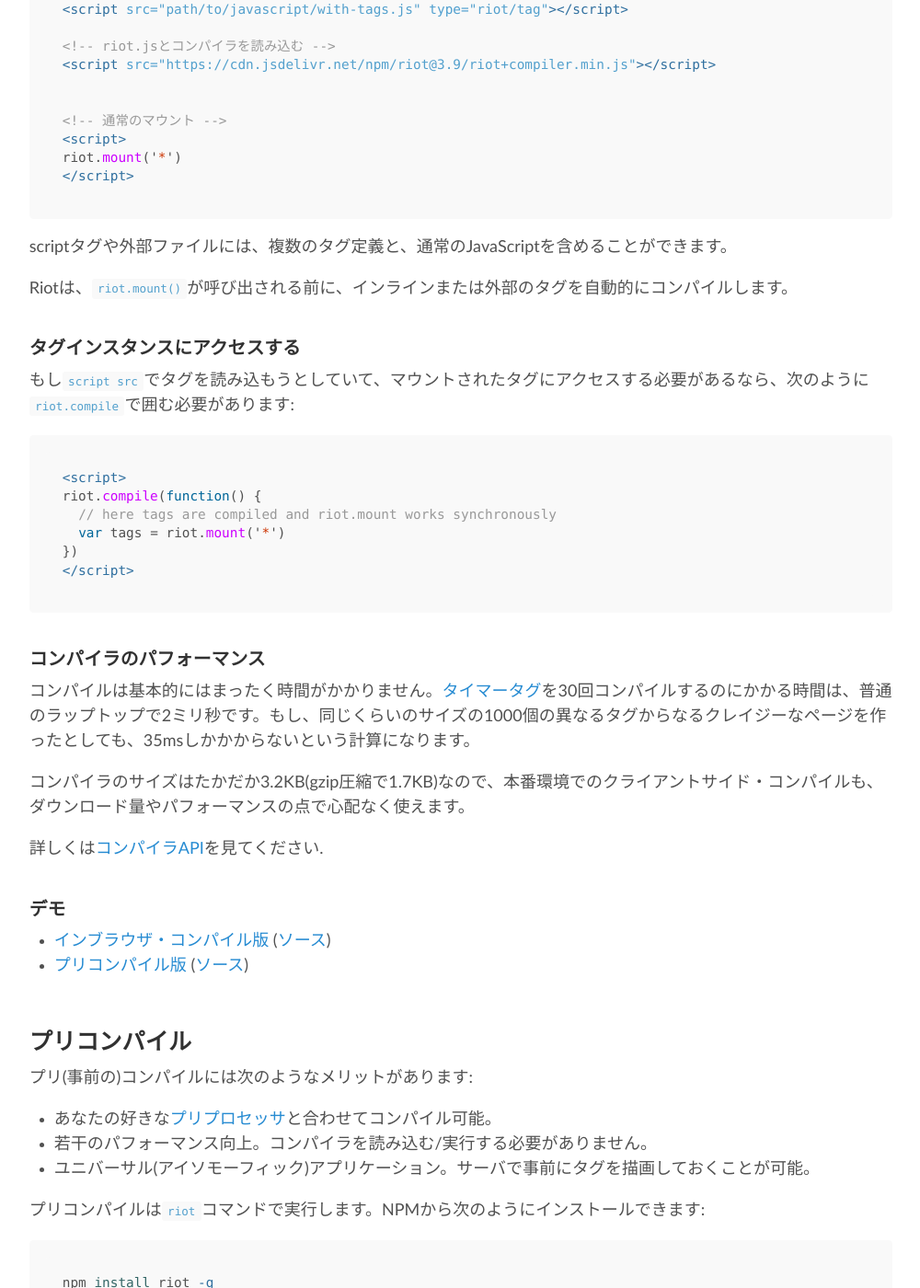
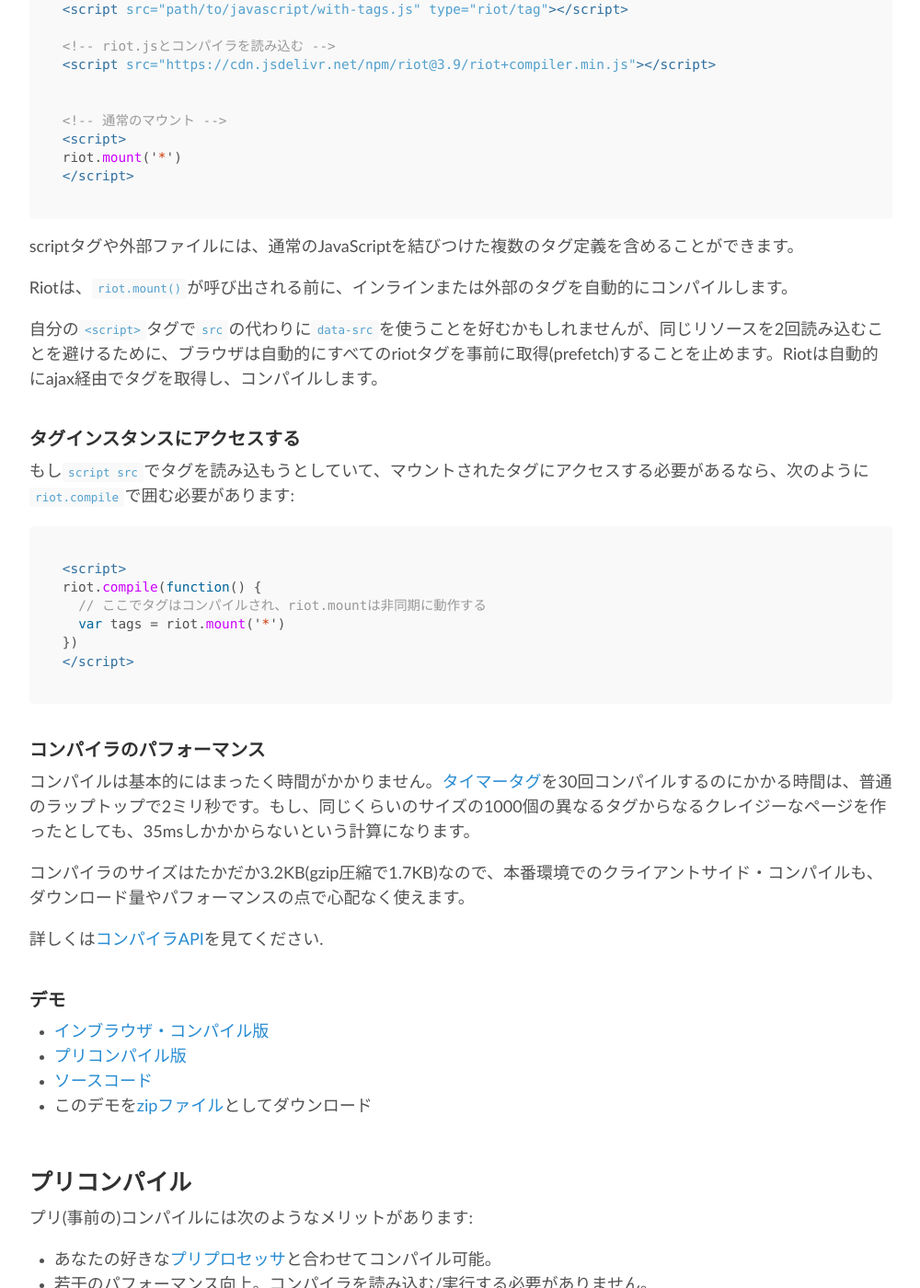
Before and after one commit to riot/riot.github.io, a Jekyll site: the page built from ja/guide/compiler.md, in a window 1280 px wide and 1400 px high, scrolled down 780 px. Shown: the whole window at 92% size, without its empty margins (139-1139 px from the left). Built offline with Jekyll 4.4.1, drawn with Linux system fonts in a browser that asks for light colours; nearby versions of some CDN libraries; some of the changed text lies outside the part shown.

Commit message:
updated: ja/guild/compiler page to the latest one, removed: extra newlines

````diff
--- a/ja/guide/compiler.md
+++ b/ja/guide/compiler.md
@@ -35,18 +35,19 @@
 </script>
 ```
 
-scriptタグや外部ファイルには、複数のタグ定義と、通常のJavaScriptを含めることができます。
+scriptタグや外部ファイルには、通常のJavaScriptを結びつけた複数のタグ定義を含めることができます。
 
 Riotは、`riot.mount()`が呼び出される前に、インラインまたは外部のタグを自動的にコンパイルします。
 
+自分の`<script>`タグで`src`の代わりに`data-src`を使うことを好むかもしれませんが、同じリソースを2回読み込むことを避けるために、ブラウザは自動的にすべてのriotタグを事前に取得(prefetch)することを止めます。Riotは自動的にajax経由でタグを取得し、コンパイルします。
+
 ### タグインスタンスにアクセスする
-
 もし`script src`でタグを読み込もうとしていて、マウントされたタグにアクセスする必要があるなら、次のように`riot.compile`で囲む必要があります:
 
 ``` html
 <script>
 riot.compile(function() {
-  // here tags are compiled and riot.mount works synchronously
+  // ここでタグはコンパイルされ、riot.mountは非同期に動作する
   var tags = riot.mount('*')
 })
 </script>
@@ -63,8 +64,10 @@
 
 ### デモ
 
-- [インブラウザ・コンパイル版](http://riotjs.com/examples/todo-app/) ([ソース](https://github.com/riot/examples/tree/gh-pages/todo-app))
-- [プリコンパイル版](http://riotjs.com/examples/todo-app-precompiled/) ([ソース](https://github.com/riot/examples/tree/gh-pages/todo-app-precompiled))
+- [インブラウザ・コンパイル版](http://riotjs.com/examples/todo-app/)
+- [プリコンパイル版](http://riotjs.com/examples/todo-app-precompiled/)
+- [ソースコード](https://github.com/riot/examples/tree/gh-pages/todo-app)
+- このデモを[zipファイル](https://github.com/riot/examples/archive/gh-pages.zip)としてダウンロード
 
 
 
@@ -162,13 +165,13 @@
 export default {
   from: 'tags/src',
   to: 'tags/dist',
-  // files extension
+  // ファイル拡張子
   ext: 'foo',
-  // html parser
+  // htmlパーサ
   template: 'foo',
-  // js parser
+  // jsパーサ
   type: 'baz',
-  // css parser
+  // cssパーサ
   style: 'bar',
   parsers: {
     html: {
@@ -181,8 +184,8 @@
       baz: (js, opts, url) => require('baz').compile(js),
     },
   },
-  // special options that may be used to extend
-  // the default riot parsers options
+  // デフォルトのriot parsersオプションを拡張するために
+  // 使用できる特別なオプション
   parserOptions: {
     js: {},
     template: {},
@@ -232,7 +235,7 @@
 riot --type coffee --expr source.tag
 ```
 
-`--expr`引数は、テンプレート変数(expression)の中でもプリプロセッサを使うことを指定します。"coffee"のエイリアスとして、"cs"を使うこともできます。CoffeeScriptで書かれたタグの例です:
+`--expr`引数は、テンプレート変数(expression)の中でもプリプロセッサを使うことを指定します。"coffee"のエイリアスとして、"cs"を使うこともできます。これはCoffeeScriptで書かれたタグの例です:
 
 ``` javascript
 <kids>
@@ -249,7 +252,7 @@
 </kids>
 ```
 
-`each`属性もCoffeeScriptになっていますね。なお、CoffeeScriptがあなたのマシンにインストールされていることが必要です:
+`each`属性もCoffeeScriptになっていますね。なお、CoffeeScriptがあなたのマシンにインストールされている必要があります:
 
 ``` sh
 npm install coffee-script -g
@@ -273,7 +276,7 @@
 </test>
 ```
 
-es6コンパイラを使用する前に、以下の手順に従ってプロジェクトを適切に構成する必要があります。
+es6コンパイラを使用する前に、以下の手順に従ってプロジェクトを適切に構成する必要があります:
 
  1. [babel-preset-es2015-riot](https://github.com/riot/babel-preset-es2015-riot)をインストール<br /> `npm install babel-preset-es2015-riot --save-dev`
  2. `babel-core`もインストール<br /> `npm install babel-core -g`
@@ -282,7 +285,7 @@
 環境を設定したらタグをコンパイルすることができます:
 
 ``` sh
-#  ES6プリプロセッサを使う
+# ES6プリプロセッサを使う
 riot --type es6 source.tag
 ```
 
@@ -297,7 +300,6 @@
 
 ここに、BabelをRiotと使った[簡単なサンプル](https://github.com/GianlucaGuarini/riot-preset-babel-test)があります。
 
-
 ### TypeScript
 
 TypeScriptは静的型付けをJavaScriptに追加します。`--type typescript`を使って有効にします:
@@ -307,7 +309,7 @@
 riot --type typescript source.tag
 ```
 
-TypeScriptで書かれたタグのサンプルです:
+TypeScriptで書かれたタグの例:
 
 ``` html
 <test>
@@ -474,4 +476,5 @@
 riot.mount('*')
 ```
 
+
 もし、何かすごいものを作ったら、ぜひ[こちらでシェア](https://github.com/riot/made-with-riot)してくださいね!
````
Also changed, not shown: guide/compiler.md (+1 -4 lines).
